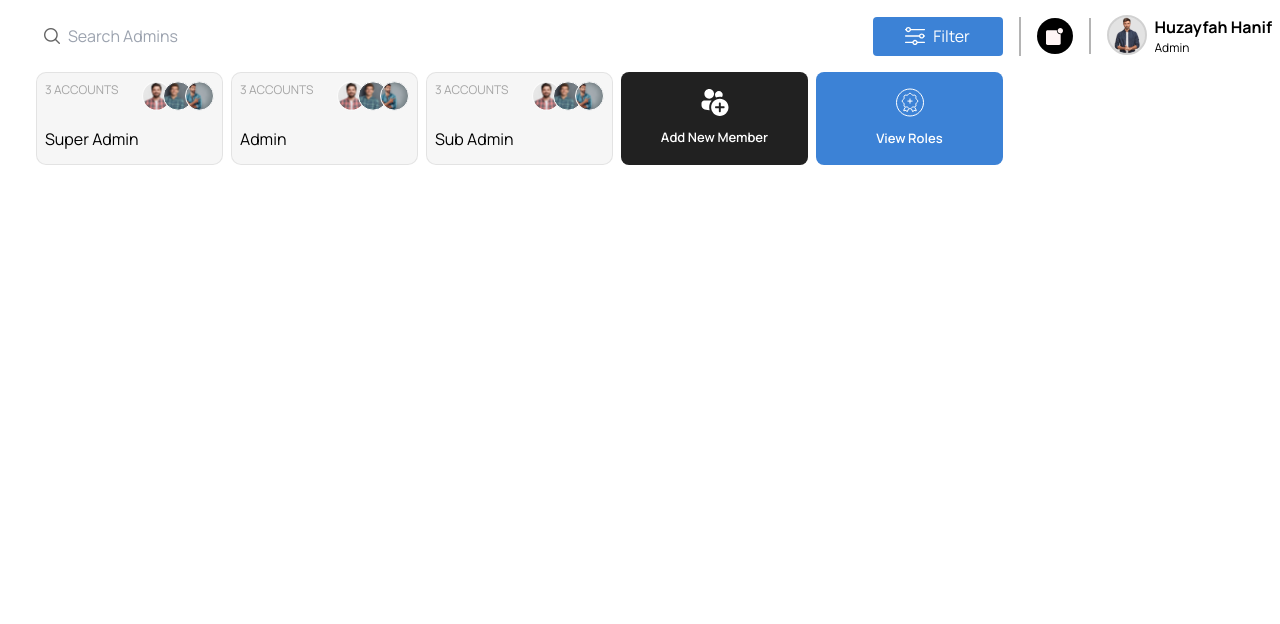
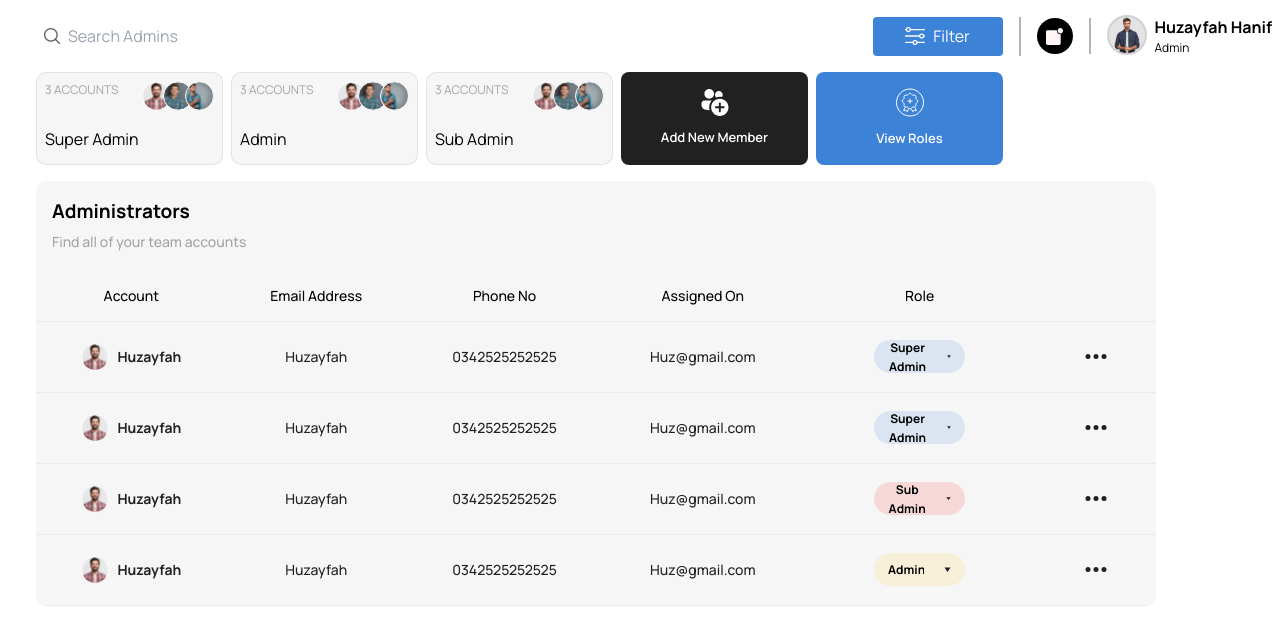
Before and after one commit to SmurfTec/Electra-Admin, a React (Vite) app: page /Roles in a window 1280 px wide. Shown: the top 624 px of the page. Built offline with nearby package versions, Linux system fonts and the light colour scheme.

Commit message:
Roles screen done finishing remains

```diff
--- a/src/assets/Images.tsx
+++ b/src/assets/Images.tsx
@@ -75,6 +75,7 @@ const IMAGES: any = {
     ProductBox: new URL('../assets/icons/ProductBox.svg', import.meta.url).href,
     CashWithdraw: new URL('../assets/icons/cashWithdraw.svg', import.meta.url).href,
     DollorHouse: new URL('../assets/icons/DollorHouse.svg', import.meta.url).href,
+    dropdown: new URL('../assets/icons/dropdown.svg', import.meta.url).href,
 
     AddItem: new URL('../assets/icons/Add.svg', import.meta.url).href,
 }
--- a/src/atoms/Table/index.tsx
+++ b/src/atoms/Table/index.tsx
@@ -1,37 +1,52 @@
-
 import { Column } from "primereact/column";
 
-
-import { CustomTableWrapper,CustomTable } from "../global.style"
-export const CustomTableComponent = ({filterData,showWrapper,selectedProducts,setSelectedProducts,columnData,MultipleSelect,...props}:any) => {
-
+import { CustomTableWrapper, CustomTable } from "../global.style";
+export const CustomTableComponent = ({
+  columnStyle,
+  headerStyle,
+  rowStyling,
+  filterData,
+  showWrapper,
+  selectedProducts,
+  setSelectedProducts,
+  columnData,
+  MultipleSelect,
+  ...props
+}: any) => {
   return (
     <>
       <div className="relative">
-     {showWrapper &&
-     <CustomTableWrapper></CustomTableWrapper>
-     }
+        {showWrapper && <CustomTableWrapper></CustomTableWrapper>}
         <CustomTable
           {...props}
           rows={10}
-
           value={filterData}
           scrollable={false}
-          selection={selectedProducts?selectedProducts:[]} dataKey="id"
-          onSelectionChange={selectedProducts ? (e: any) => setSelectedProducts(e.value) : undefined}
-
+          selection={selectedProducts ? selectedProducts : []}
+          dataKey="id"
+          onSelectionChange={
+            selectedProducts
+              ? (e: any) => setSelectedProducts(e.value)
+              : undefined
+          }
+          tablebodyColor={rowStyling??""}
         >
-        {MultipleSelect && <Column selectionMode="multiple" headerStyle={{ width: '3rem' }} />}
-         {columnData?.map((item:any,index:any)=>{
-          return(
-            <Column key={index}
-            field={item.field}
-            header={item.header}
-            body={item.body ? item.body : null}
-            />
-          )
-         })}
-
+          {MultipleSelect && (
+            <Column selectionMode="multiple" headerStyle={{ width: "3rem" }} />
+          )}
+          {columnData?.map((item: any, index: any) => {
+            return (
+              <Column
+                key={index}
+                style={columnStyle ?? null}
+                field={item.field}
+                header={item.header}
+              headerStyle={headerStyle}
+                bodyClassName={'!bg-[#F6F6F6'}
+                body={item.body ? item.body : null}
+              />
+            );
+          })}
         </CustomTable>
       </div>
     </>
--- a/src/atoms/global.style.ts
+++ b/src/atoms/global.style.ts
@@ -2,49 +2,48 @@ import styled from "styled-components";
 import { Menu } from "primereact/menu";
 import { DataTable } from "primereact/datatable";
 import { InputSwitch } from "primereact/inputswitch";
-export const Switch=styled(InputSwitch)`
+export const Switch = styled(InputSwitch)`
   width: 38px;
   height: 21px;
-    .p-inputswitch-slider{
-      background: ${({checked}:any)=>checked?'#212121':'#B4B4B4'}  !important;
+  .p-inputswitch-slider {
+    background: ${({ checked }: any) =>
+      checked ? "#212121" : "#B4B4B4"} !important;
   }
-    .p-inputswitch-slider:before{
+  .p-inputswitch-slider:before {
     width: 10px;
     height: 10px;
 
     margin-top: -6px;
   }
-`
-export const CustomMenu=styled(Menu)`
-width: ${({width}:any)=>width?width:'110px'};
-height:${({height}:any)=>height?height:'108px'};
+`;
+export const CustomMenu = styled(Menu)`
+  width: ${({ width }: any) => (width ? width : "110px")};
+  height: ${({ height }: any) => (height ? height : "108px")};
   padding: 10px;
-.p-menu-list{
+  .p-menu-list {
     display: flex;
     flex-direction: column;
     height: 100%;
     gap: 5px;
   }
-.p-submenu-header{
+  .p-submenu-header {
     display: none !important;
-
   }
 
-.p-menuitem{
+  .p-menuitem {
     border-radius: 5px;
     width: 90px;
     cursor: pointer;
     overflow-y: hidden;
     /* height: 27px; */
-div{
+    div {
       line-height: 14px;
       padding-top: 3px;
       padding-left: 5px;
       padding-bottom: 3px;
-
     }
   }
-`
+`;
 export const MenuWrapper = styled.div`
   position: relative;
 `;
@@ -56,8 +55,8 @@ export const MenuList = styled.ul`
   border-radius: 4px;
   box-shadow: 0px 2px 6px rgba(0, 0, 0, 0.1);
   padding: 8px;
-  opacity: ${({ visible }:any) => (visible ? 1 : 0)};
-  pointer-events: ${({ visible }:any) => (visible ? "auto" : "none")};
+  opacity: ${({ visible }: any) => (visible ? 1 : 0)};
+  pointer-events: ${({ visible }: any) => (visible ? "auto" : "none")};
   transition: opacity 0.2s ease-in-out;
 `;
 export const MenuItem = styled.li`
@@ -81,7 +80,7 @@ export const CustomTableWrapper = styled.div`
   border: none !important;
 `;
 export const CustomTable = styled(DataTable)`
-width: ${({width}:any)=>width?width:''};
+  width: ${({ width }: any) => (width ? width : "")};
   .p-datatable-wrapper {
     box-shadow: 0px -120px 110px inset rgba(240, 240, 240, 0.452);
     overflow-x: scroll;
@@ -97,7 +96,7 @@ width: ${({width}:any)=>width?width:''};
             line-height: 19px;
             background: white;
             text-align: center;
-          ${({theadStyles}:any)=>theadStyles?theadStyles:''}
+            ${({ theadStyles }: any) => (theadStyles ? theadStyles : "")}
             .p-column-header-content {
               display: flex;
               justify-content: center;
@@ -138,7 +137,8 @@ height: 16px; */
       .p-datatable-tbody {
         tr {
           td {
-          background-color: white !important;
+            background-color: ${({ tablebodyColor }) =>
+              tablebodyColor ? tablebodyColor : `white !important`};
             font-family: "Manrope";
             font-style: normal;
             font-weight: 500;
--- a/src/pages/Coupons/Coupon/index.tsx
+++ b/src/pages/Coupons/Coupon/index.tsx
@@ -179,6 +179,7 @@ export const Coupon = () => {
                     Add={true}
                     txt="Add New Coupon"
                     outerclasses="w-[284px] h-[140px]"
+                    Addimg={IMAGES.AddItem}
 
                 />
 
--- a/src/pages/Roles/main/index.tsx
+++ b/src/pages/Roles/main/index.tsx
@@ -1,6 +1,161 @@
+import React from "react";
 import { Header, AdminCards, DashCard } from "../../../components";
+import { CustomTableComponent } from "../../../atoms";
+import { SVGIcon } from "../../../components/SVG";
 import IMAGES from "../../../assets/Images";
+import { CustomMenu } from "../../../atoms/global.style";
 export const Roles = () => {
+  const menuLeft: any = React.useRef(null);
+
+  const filterData = [
+    {
+      Account: "Huzayfah",
+      "Email Address": "Huzayfah",
+      "Phone No": "0342525252525",
+      "Assigned On": "Huz@gmail.com",
+      Role: "Super Admin",
+    },  {
+      Account: "Huzayfah",
+      "Email Address": "Huzayfah",
+      "Phone No": "0342525252525",
+      "Assigned On": "Huz@gmail.com",
+      Role: "Super Admin",
+    },  {
+      Account: "Huzayfah",
+      "Email Address": "Huzayfah",
+      "Phone No": "0342525252525",
+      "Assigned On": "Huz@gmail.com",
+      Role: "Sub Admin",
+    },
+    {
+      Account: "Huzayfah",
+      "Email Address": "Huzayfah",
+      "Phone No": "0342525252525",
+      "Assigned On": "Huz@gmail.com",
+      Role: " Admin",
+    },
+  ];
+  const items = [
+    {
+      items: [
+        {
+          label: "Ban User",
+          // command: handleBanUser,
+          template: (item: any, options: any) => {
+            return (
+              <div
+                style={{ backgroundColor: "rgba(255, 245, 0, 0.05)" }}
+                className="flex gap-1 items-center  text-[10px] font-[400] text-[#21212]"
+              >
+                <SVGIcon fillcolor={"#212121"} src={IMAGES.Ban} /> Ban User
+              </div>
+            );
+          },
+        },
+        {
+          label: "Delete",
+          // command: handleBanUser,
+          template: (item: any, options: any) => {
+            return (
+              <div
+                style={{ background: "rgba(231, 29, 54, 0.05)" }}
+                className="flex w-full gap-1  items-center  text-[10px] font-[400] text-[#E71D36]"
+              >
+                <SVGIcon fillcolor={"#E71D36"} src={IMAGES.Delete} /> Delete
+              </div>
+            );
+          },
+        },
+        {
+          label: "Select",
+          // command: handleBanUser,
+          template: (item: any, options: any) => {
+            return (
+              <div
+                style={{ background: "rgba(46, 102, 194, 0.05)" }}
+                className="flex gap-1 items-center  text-[10px] font-[400] text-[#21212]"
+              >
+                <SVGIcon fillcolor={"#212121"} src={IMAGES.Select} /> Select
+              </div>
+            );
+          },
+        },
+      ],
+    },
+  ];
+  const AccountBodyTemplate = (option) => {
+    return (
+      <div className="flex gap-2 items-center justify-center">
+        <img src={IMAGES.Guy1} />
+        <p className="font-bold">{option.Account}</p>
+      </div>
+    );
+  };
+  const MenuBodyTemplate = (rowData: any) => {
+    return (
+      <>
+        <div
+          className={`px-[14px] py-[4px] text-[white] relative  flex justify-center items-center rounded-[5px] text-[12px]`}
+        >
+          <SVGIcon
+            onClick={(event: any) => {
+              event.preventDefault();
+              menuLeft.current.toggle(event);
+            }}
+            src={IMAGES.Dots}
+          />
+
+          <CustomMenu model={items} popup ref={menuLeft} id="popup_menu_left" />
+        </div>
+      </>
+    );
+  };
+  const StatusBodyTemplate = (option: any) => {
+    let style;
+    if (option.Role === "Super Admin") {
+      style = `px-[14px] py-[4px]
+          text-center
+          h-[33px]
+           bg-custom-blue text-[black]
+           w-[45%]
+           mx-auto
+            flex justify-center gap-5 items-center rounded-[25px] text-[12px]`;
+    }
+    else if (option.Role === " Admin") {
+      style = `px-[14px] py-[4px]
+          text-center
+          h-[33px]
+           bg-custom-yellow text-[black]
+           w-[45%]
+           mx-auto
+            flex justify-center gap-5 items-center rounded-[25px] text-[12px]`;
+    }
+    else if (option.Role === "Sub Admin") {
+      style = `px-[14px] py-[4px]
+          text-center
+          h-[33px]
+           bg-custom-pink text-[black]
+           w-[45%]
+           mx-auto
+            flex justify-center gap-5 items-center rounded-[25px] text-[12px]`;
+    }
+    return (
+      <>
+        <div className={style}>
+          <p className="font-bold">{option.Role}</p>
+          <img src={IMAGES.dropdown} />
+        </div>
+      </>
+    );
+  };
+  const columnData = [
+    { field: "Account", header: "Account", body: AccountBodyTemplate },
+    { field: "Email Address", header: "Email Address" },
+    { field: "Phone No", header: "Phone No" },
+    { field: "Assigned On", header: "Assigned On" },
+    { field: "Role", header: "Role", body: StatusBodyTemplate },
+    { field: "", header: "", body: MenuBodyTemplate },
+  ];
   return (
     <div>
       <Header
@@ -20,7 +175,7 @@ export const Roles = () => {
           txtclasses={"!text-[#FFFFFF]"}
           Addimg={IMAGES.newmembers}
         />
-         <DashCard
+        <DashCard
           outerclasses={"!bg-[#3C82D6] !w-[187px] !h-[93px]"}
           Add={true}
           txt={"View Roles"}
@@ -28,6 +183,24 @@ export const Roles = () => {
           Addimg={IMAGES.Rolesbadge}
         />
       </div>
+      <div className="mt-4 bg-lightgray w-[90%] rounded-[10px]">
+        <div>
+          <p className="font-bold p-4 text-[19px]">
+            Administrators <br />
+            <span className="font-medium text-[#A4A4A4] -mt-[10px]  text-[14px]">
+              Find all of your team accounts
+            </span>
+          </p>
+          <CustomTableComponent
+            className="bg-lightgray"
+            columnStyle={{backgroundColor:"#F6F6F6"}}
+            headerStyle={{color:"black"}}
+            filterData={filterData}
+            columnData={columnData}
+            rowStyling={"#F6F6F6"}
+          />
+        </div>
+      </div>
     </div>
   );
 };
--- a/tailwind.config.js
+++ b/tailwind.config.js
@@ -8,7 +8,9 @@ module.exports = {
         "yellow-dash": "rgba(251, 187, 0, 0.38)",
         "custom-red": "rgba(255, 0, 0, 0.22)",
         "custom-dark-red": "rgba(198, 59, 59, 0.65)",
-        "custom-grey":"rgba(140, 184, 105, 0.19)"
+        "custom-grey":"rgba(140, 184, 105, 0.19)",
+        "custom-yellow":"rgba(251, 187, 0, 0.12)",
+        "custom-pink":"rgba(255, 0, 0, 0.12)"
       },
       borderColor: {
         "custom-border": "rgba(0, 0, 0, 0.08)",
```
Also changed, not shown: src/assets/icons/dropdown.svg (added). Lines whose indentation alone changed are shown as unchanged.
